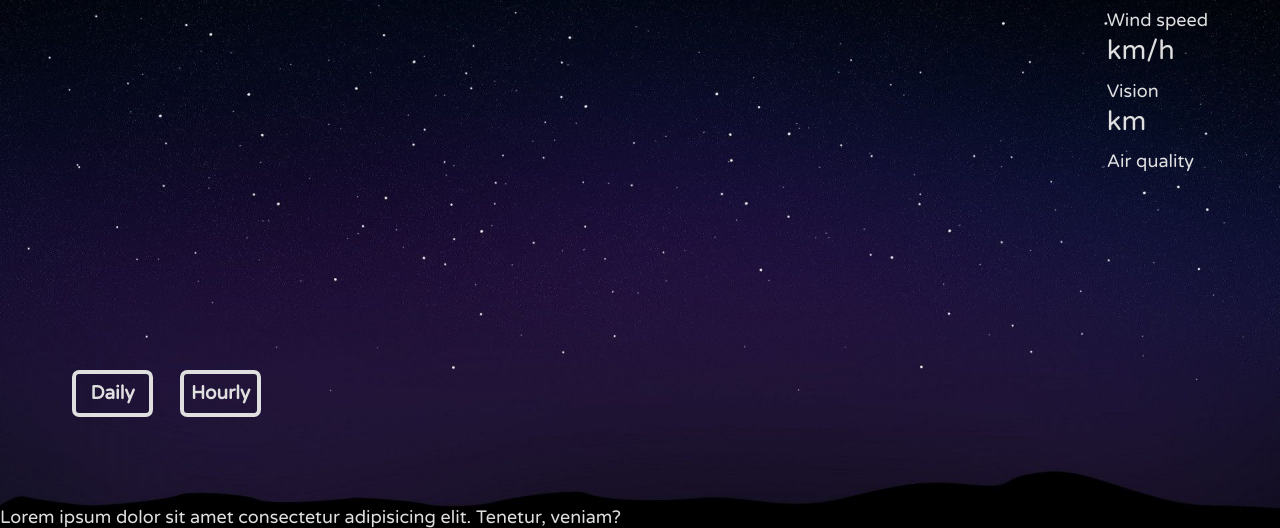
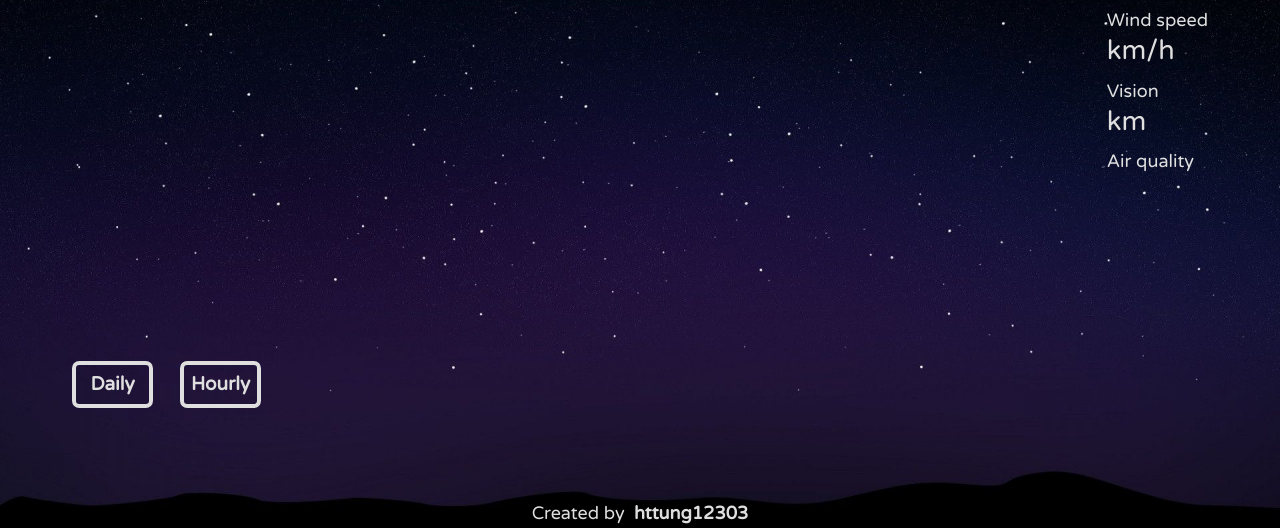
Before and after one commit to httung12303/weather-app, a website built with webpack: page src/index.html in a window 1280 px wide. Shown: the part 272-800 px from the top of the page. Built offline with nearby package versions, Linux system fonts and the light colour scheme; no server answers.

Commit message:
Style footer

```diff
--- a/src/index.html
+++ b/src/index.html
@@ -65,7 +65,7 @@
       </div>
     </main>
     <footer>
-      Lorem ipsum dolor sit amet consectetur adipisicing elit. Tenetur, veniam?
+      Created by &nbsp;<a href="https://github.com/httung12303">httung12303</a>
     </footer>
   </body>
 </html>
--- a/src/style.css
+++ b/src/style.css
@@ -193,3 +193,18 @@ button:hover {
 .search-btn img {
   height: 1.25rem;
 }
+
+a, a:hover, a:focus, a:active {
+  text-decoration: none;
+  color: inherit;
+}
+
+a {
+  font-weight: 600;
+}
+
+footer {
+  display: flex;
+  justify-content: center;
+  padding: 0.25rem 0;
+}
```
